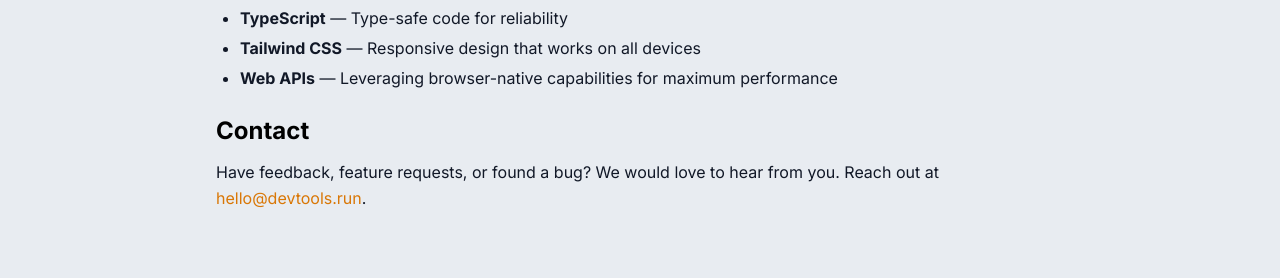
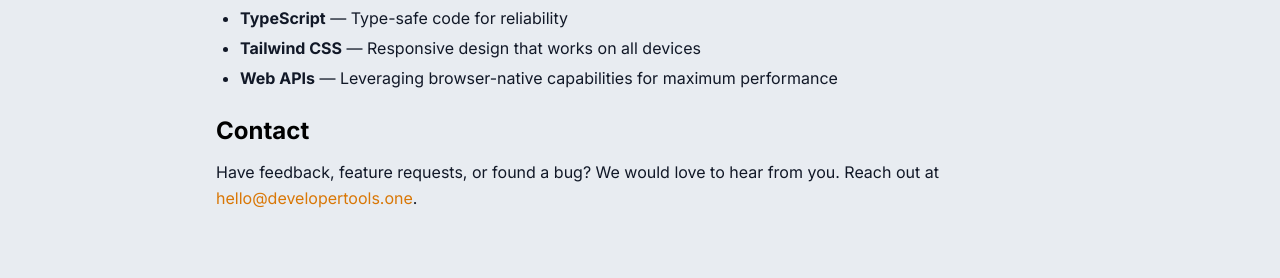
Before and after one commit to kembah17/developertools.one, a Next.js app: page /about in a window 1280 px wide. Shown: the part 1362-1640 px from the top of the page. Built offline with nearby package versions, Linux system fonts and the light colour scheme.

Commit message:
Update domain: devtools.run → developertools.one

```diff
--- a/next-sitemap.config.js
+++ b/next-sitemap.config.js
@@ -1,6 +1,6 @@
 /** @type {import('next-sitemap').IConfig} */
 module.exports = {
-  siteUrl: 'https://devtools.run',
+  siteUrl: 'https://developertools.one',
   generateRobotsTxt: true,
   sitemapSize: 7000,
   changefreq: 'weekly',
--- a/package.json
+++ b/package.json
@@ -1,5 +1,5 @@
 {
-  "name": "devtools.run",
+  "name": "developertools.one",
   "version": "0.1.0",
   "private": true,
   "scripts": {
--- a/src/app/about/page.tsx
+++ b/src/app/about/page.tsx
@@ -70,7 +70,7 @@ export default function AboutPage() {
 
         <section>
           <h2 className="text-2xl font-bold text-text dark:text-text-dark mb-3">Contact</h2>
-          <p>Have feedback, feature requests, or found a bug? We would love to hear from you. Reach out at <a href="mailto:hello@devtools.run" className="text-primary hover:underline">hello@devtools.run</a>.</p>
+          <p>Have feedback, feature requests, or found a bug? We would love to hear from you. Reach out at <a href="mailto:hello@developertools.one" className="text-primary hover:underline">hello@developertools.one</a>.</p>
         </section>
       </div>
     </div>
--- a/src/app/layout.tsx
+++ b/src/app/layout.tsx
@@ -10,7 +10,7 @@ export const metadata: Metadata = {
   },
   description: "Free online developer tools: JSON formatter, regex tester, Base64 encoder, SQL formatter, JWT decoder, and more. 100% client-side processing.",
   keywords: ["developer tools", "JSON formatter", "regex tester", "base64 encoder", "SQL formatter", "JWT decoder", "online dev tools"],
-  metadataBase: new URL("https://devtools.run"),
+  metadataBase: new URL("https://developertools.one"),
   openGraph: {
     type: "website",
     locale: "en_US",
--- a/src/app/privacy/page.tsx
+++ b/src/app/privacy/page.tsx
@@ -83,7 +83,7 @@ export default function PrivacyPage() {
 
         <section>
           <h2 className="text-2xl font-bold text-text dark:text-text-dark mb-3">8. Contact</h2>
-          <p>If you have questions about this privacy policy, please contact us at <a href="mailto:hello@devtools.run" className="text-primary hover:underline">hello@devtools.run</a>.</p>
+          <p>If you have questions about this privacy policy, please contact us at <a href="mailto:hello@developertools.one" className="text-primary hover:underline">hello@developertools.one</a>.</p>
         </section>
       </div>
     </div>
--- a/src/app/terms/page.tsx
+++ b/src/app/terms/page.tsx
@@ -71,7 +71,7 @@ export default function TermsPage() {
 
         <section>
           <h2 className="text-2xl font-bold text-text dark:text-text-dark mb-3">10. Contact</h2>
-          <p>For questions about these terms, contact us at <a href="mailto:hello@devtools.run" className="text-primary hover:underline">hello@devtools.run</a>.</p>
+          <p>For questions about these terms, contact us at <a href="mailto:hello@developertools.one" className="text-primary hover:underline">hello@developertools.one</a>.</p>
         </section>
       </div>
     </div>
--- a/src/components/seo/JsonLd.tsx
+++ b/src/components/seo/JsonLd.tsx
@@ -4,7 +4,7 @@ export default function JsonLd({ name, description, url, category = "DeveloperAp
     "@type": "WebApplication",
     name,
     description,
-    url: `https://devtools.run${url}`,
+    url: `https://developertools.one${url}`,
     applicationCategory: category,
     operatingSystem: "Any",
     offers: { "@type": "Offer", price: "0", priceCurrency: "USD" },
```
Also changed, not shown: public/robots.txt.
